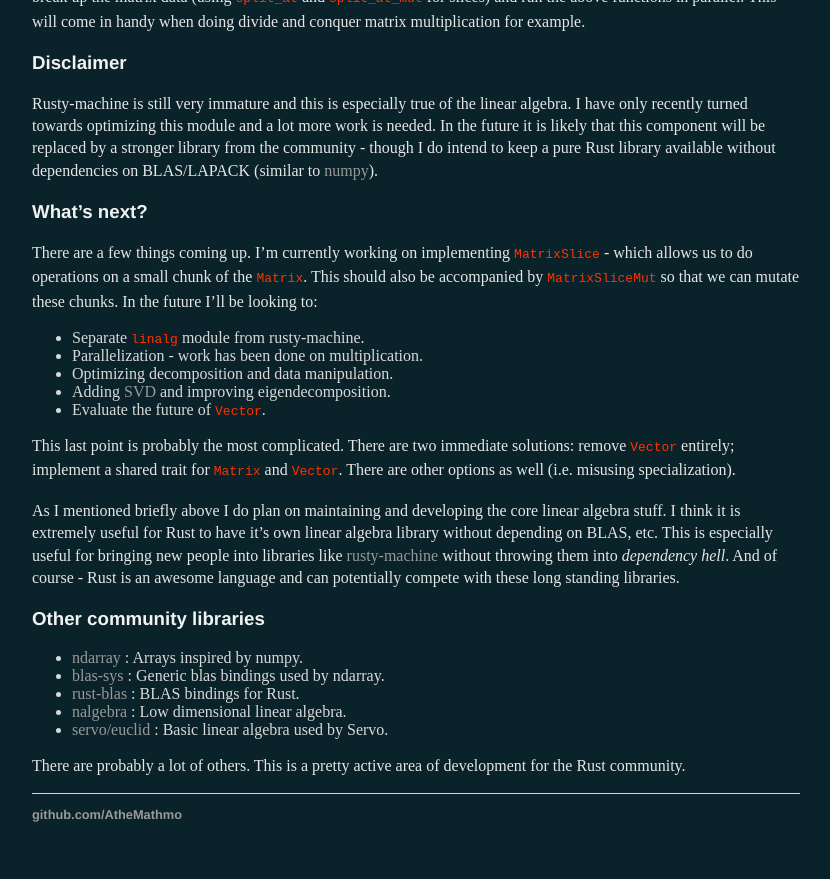
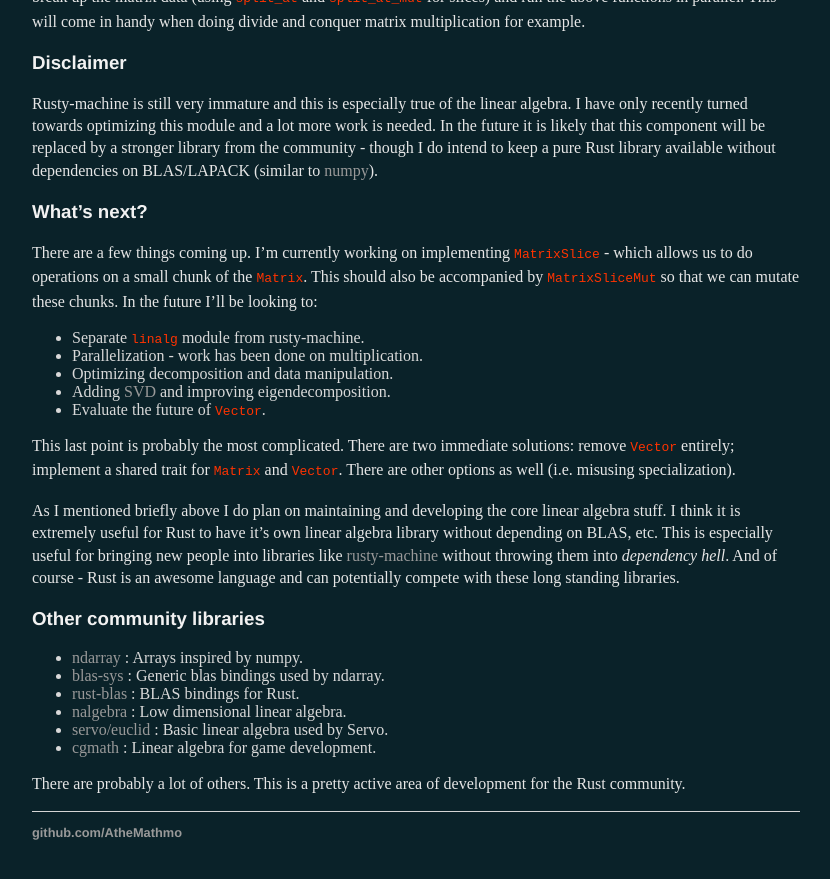
Before and after one commit to AtheMathmo/AtheMathmo.github.io, a Jekyll site: the page built from _posts/2016-03-23-linear-algebra-in-rust.md, in a window 1280 px wide and 900 px high, scrolled down 3027 px. Shown: the top 879 px of the window, without its empty margins (224-1054 px from the left). Built offline with Jekyll 4.4.1, drawn with Linux system fonts in a browser that asks for light colours.

Commit message:
Update 2016-03-23-linear-algebra-in-rust.md

```diff
--- a/_posts/2016-03-23-linear-algebra-in-rust.md
+++ b/_posts/2016-03-23-linear-algebra-in-rust.md
@@ -151,5 +151,6 @@ As I mentioned briefly above I do plan on maintaining and developing the core li
 - [rust-blas](https://github.com/mikkyang/rust-blas) : BLAS bindings for Rust.
 - [nalgebra](https://github.com/sebcrozet/nalgebra/) : Low dimensional linear algebra.
 - [servo/euclid](https://github.com/servo/euclid) : Basic linear algebra used by Servo.
+- [cgmath](https://github.com/bjz/cgmath) : Linear algebra for game development.
 
 There are probably a lot of others. This is a pretty active area of development for the Rust community.
```
